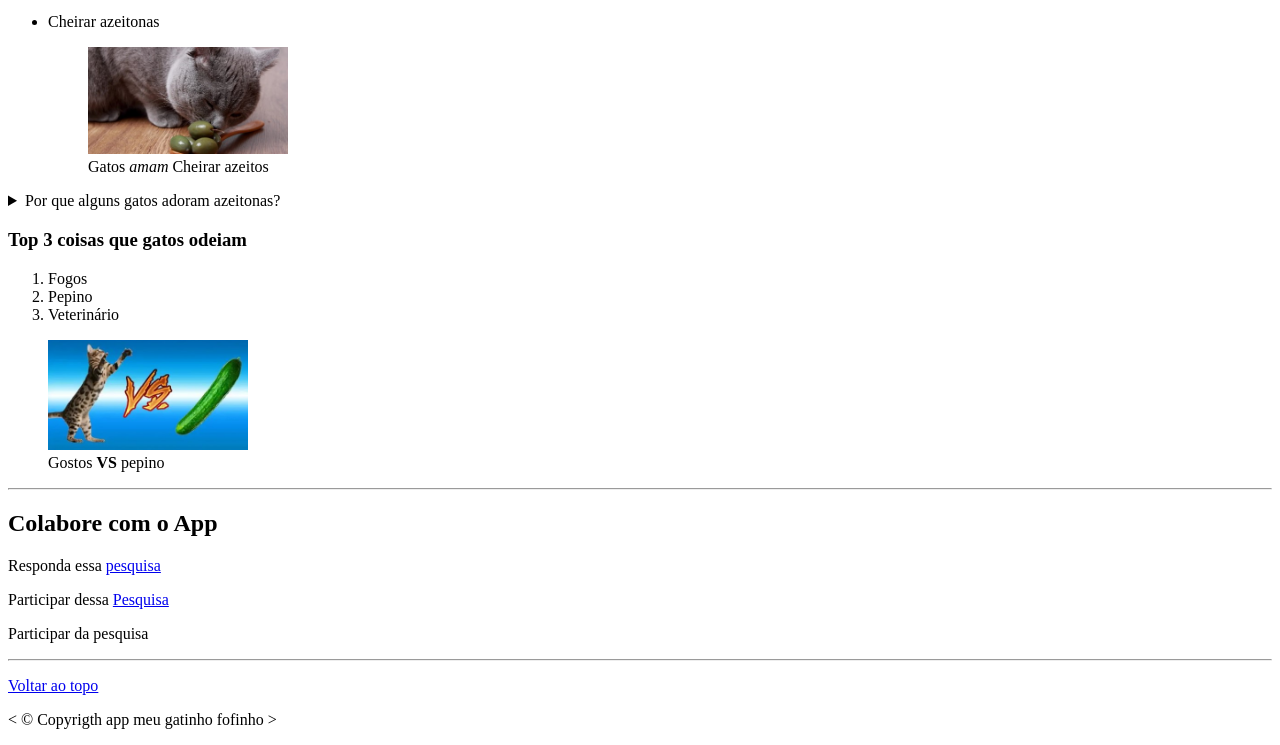
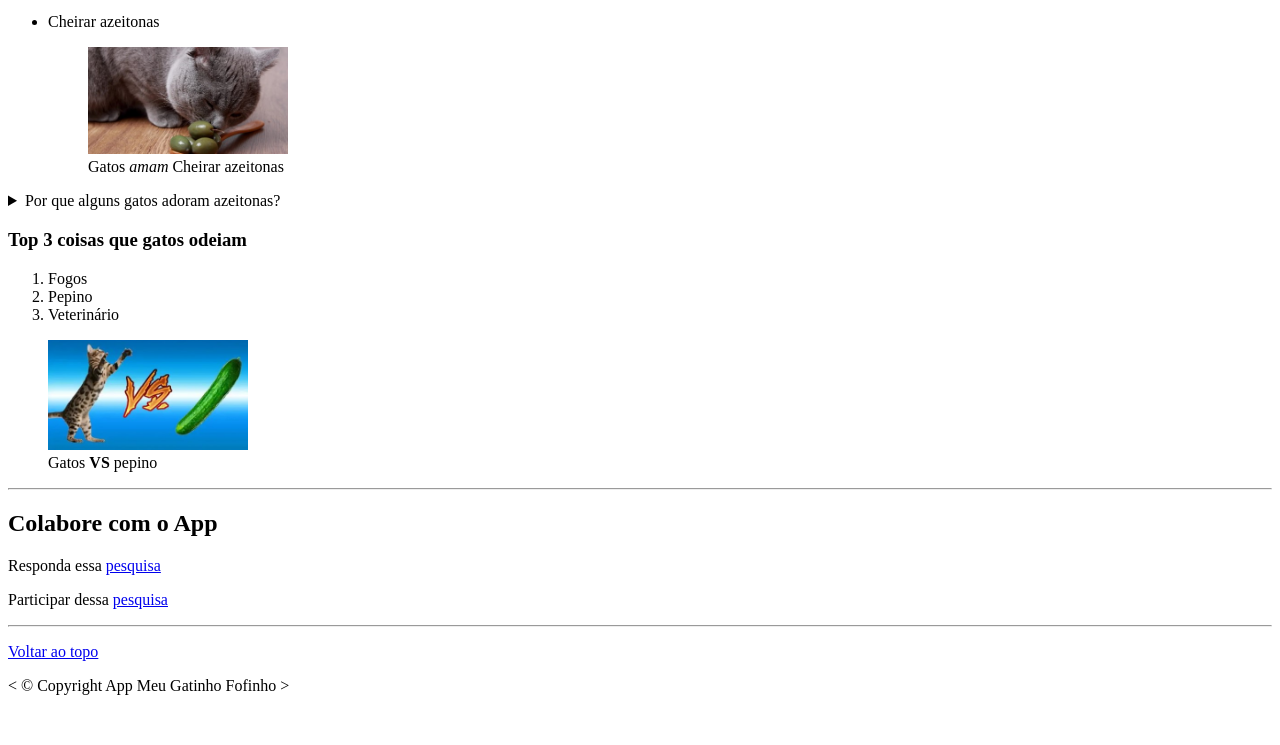
Before and after one commit to SymaraCamargo/site-sobre-gatos, a plain HTML site: page index.html in a window 1280 px wide. Shown: the part 1041-1786 px from the top of the page. After the commit the page ends 1752 px from the top, so only its background shows below. Drawn offline with Linux system fonts and the light colour scheme; a web font is replaced by a local one.

Commit message:
Corrige cabeçalho duplicado e estrutura HTML

```diff
--- a/index.html
+++ b/index.html
@@ -2,9 +2,7 @@
 <html lang="pt-br">
 
 <head>
-    <title>
-        App meu gatinho fofinho
-    </title>
+    <title>App meu gatinho fofinho</title>
     <meta charset="UTF-8">
     <meta name="autor" content="Symara Camargo">
     <meta name="assunto" content="um app para quem ama gatos">
@@ -13,69 +11,64 @@
 </head>
 
 <body>
-    <header  id="topo">
+    <header id="topo">
         <h1> App Meu Gatinho Fofinho 🐱</h1>
         <nav aria-label="Navegação primaria">
             <ul id="lista">
-                <li>
-                    <a href="Foto_de_gatos.html">Fotos de gatos</a>
-                </li>
-                <li>
-                    <a href="#fatos">Fatos sobre gatos</a>
-                </li>
-                <li>
-                    <a href="#colabore">Colabore</a>
-                </li>
-                <li>
-                    <a href="formulario.html">Formulário</a>
-                </li>
+                <li><a href="Foto_de_gatos.html">Fotos de gatos</a></li>
+                <li><a href="#fatos">Fatos sobre gatos</a></li>
+                <li><a href="#colabore">Colabore</a></li>
+                <li><a href="formulario.html">Formulário</a></li>
             </ul>
-
         </nav>
         <hr>
     </header>
+
     <main>
         <section id="fotos">
             <h2> Fotos de Gatos </h2>
             <p> Clique para ver mais <a href="Foto_de_gatos.html" target="_blank">imagens de gatos</a></p>
             <a href="Foto_de_gatos.html">
                 <img src="img/gatodeitado.jpg" alt="Gato deitado na cama com uma coberta por cima">
-                <!-- clicar na imgem para abrir o link-->
             </a>
             <hr>
         </section>
+
         <article id="fatos">
-            <h2>Fatos sobre gatos: </h2>
+            <h2>Fatos sobre gatos:</h2>
+
             <section id="amam">
-                <h3> Coisas que gatos amam: </h3>
+                <h3>Coisas que gatos amam:</h3>
                 <ul>
-                    <li> Catnip (Ervas para gatos)
+                    <li>Catnip (Ervas para gatos)
                         <figure>
                             <img src="img/catnip.jpg" alt="Gato com Catnip" width="200" height="185">
                             <figcaption>Gatos <em>amam</em> Catnip</figcaption>
                         </figure>
                     </li>
-                    <li> Amassar pãozinho
+                    <li>Amassar pãozinho
                         <figure>
                             <img src="img/amassando.jpg" alt="Gato amassando pão" width="200" height="185">
                             <figcaption>Gatos <em>amam</em> Amassar pãozinho</figcaption>
                         </figure>
                     </li>
-                    <li> Cheirar azeitonas
+                    <li>Cheirar azeitonas
                         <figure>
                             <img src="img/azeitona.jpg" alt="Gato cheirando azeitonas" width="200" height="185">
-                            <figcaption>Gatos <em>amam</em> Cheirar azeitos</figcaption>
+                            <figcaption>Gatos <em>amam</em> Cheirar azeitonas</figcaption>
                         </figure>
                     </li>
                 </ul>
+
                 <aside>
                     <details>
                         <summary>Por que alguns gatos adoram azeitonas?</summary>
-                        <p> Texto explicativo</p>
-                        <p> <strong> Atenção</strong> Texto <mark> explicativo </mark> </p>
+                        <p>Texto explicativo</p>
+                        <p><strong>Atenção:</strong> Texto <mark>explicativo</mark></p>
                     </details>
                 </aside>
             </section>
+
             <section id="odeiam">
                 <h3>Top 3 coisas que gatos odeiam</h3>
                 <ol>
@@ -85,23 +78,25 @@
                 </ol>
                 <figure>
                     <img src="img/pepino.jpg" alt="Gato vs pepino" width="200" height="185">
-                    <figcaption>Gostos <strong>VS</strong> pepino</figcaption>
+                    <figcaption>Gatos <strong>VS</strong> pepino</figcaption>
                 </figure>
             </section>
         </article>
         <hr>
+
         <section id="colabore">
             <h2>Colabore com o App</h2>
-            <p>Responda essa <a href="formulario.html" target="_blank">pesquisa</a> </p>
-            <p>Participar dessa <a href="formulario.html" target="_blank">Pesquisa</a></p>
-            <P>Participar da pesquisa</P>
+            <p>Responda essa <a href="formulario.html" target="_blank">pesquisa</a></p>
+            <p>Participar dessa <a href="formulario.html" target="_blank">pesquisa</a></p>
         </section>
         <hr>
-        <p> <a href="#topo">Voltar ao topo</a></p>
+
+        <p><a href="#topo">Voltar ao topo</a></p>
     </main>
+
     <footer>
-        <p>
-            &lt; &copy; Copyrigth app meu gatinho fofinho &gt;
-        </p>
+        <p>&lt; &copy; Copyright App Meu Gatinho Fofinho &gt;</p>
     </footer>
 </body>
+
+</html>
```
